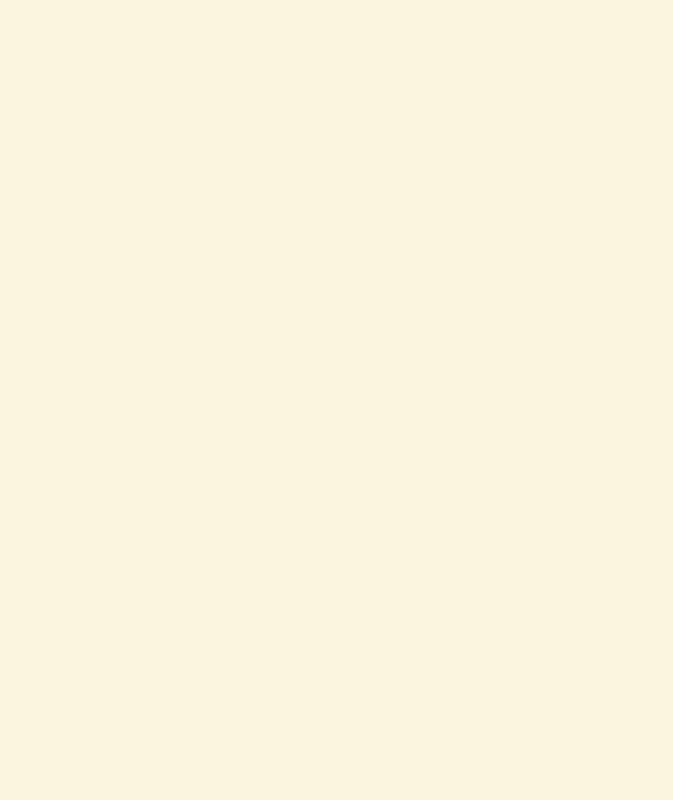
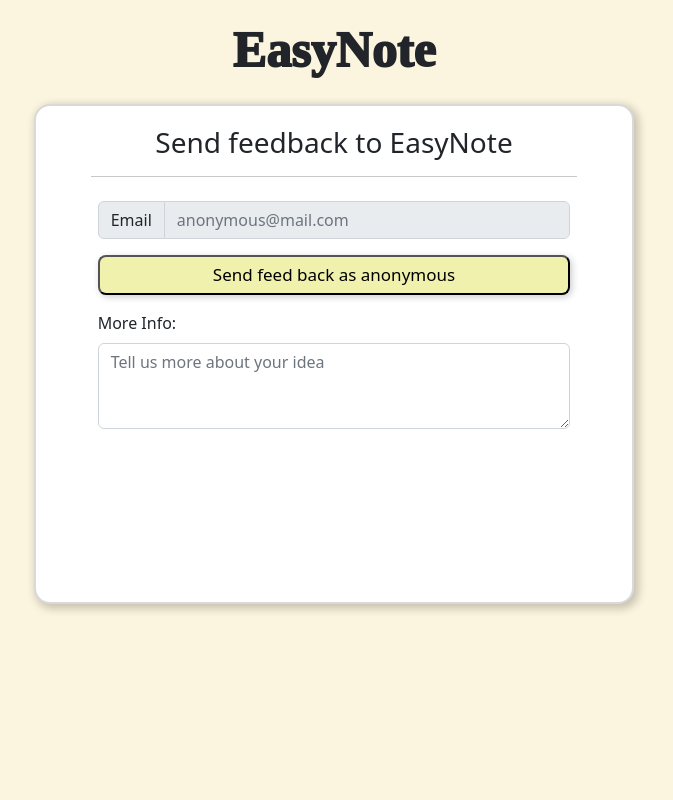
Before and after one commit to lechinhanb1910421/EasyNote_FE, a Vue app: page /feedback in a window 1280 px wide. Before the commit this address had no page. Shown: the top 800 px of the page, without its empty margins (306-979 px from the left). Built offline with nearby package versions, Linux system fonts and the light colour scheme; what @meforma/vue-toaster would draw is missing.

Commit message:
Add feedback schema page

```diff
--- a/src/components/Header.vue
+++ b/src/components/Header.vue
@@ -176,12 +176,14 @@ export default {
                     </button>
                   </li>
                   <li>
+                    <router-link to="/feedback">
                       <button class="dropdown-item profile_btn" type="button">
                         <span class="icon_cover">
                           <i class="fa-solid fa-message profile_icon"></i>
                         </span>
                         <span class="profile_span">Send Feedbacks </span>
                       </button>
+                    </router-link>
                   </li>
                   <li>
                     <button class="dropdown-item profile_btn" type="button" @click="logout">
--- a/src/routers/index.js
+++ b/src/routers/index.js
@@ -3,6 +3,7 @@ import DashBoard from '@/views/DashBoard.vue'
 import LoginPage from '@/views/LoginPage.vue'
 import Forgot from '@/components/Forgot.vue'
 import Profile from '@/views/Profile.vue'
+import FeedBack from '@/views/FeedBack.vue'
 import Header from '@/components/Header.vue'
 import Footer from '@/components/Footer.vue'
 const routes = [
@@ -40,6 +41,14 @@ const routes = [
       mainBody: Profile,
       Footer: Footer
     }
+  },
+  {
+    path: '/feedback',
+    name: 'feedback',
+    components: {
+      mainBody: FeedBack,
+      Footer: Footer
+    }
   }
 ]
 
--- /dev/null
+++ b/src/views/FeedBack.vue
@@ -0,0 +1,111 @@
+<script>
+// import router from '@/routers'
+import { useUserStore } from '@/stores/user'
+export default {
+  setup() {
+    const userStore = useUserStore()
+    return {
+      userStore
+    }
+  },
+  data() {
+    return {
+      email: '',
+      isDefaultEmail: true
+    }
+  },
+  methods: {
+    useAnoEmail() {
+      this.email = 'anonymous@mail.com'
+      console.log(this.email)
+    }
+  },
+  created() {
+    if (!this.userStore.user.email) {
+      this.email = 'anonymous@mail.com'
+    } else {
+      this.email = this.userStore.user.email
+    }
+  }
+}
+</script>
+<template>
+  <div class="container-fluid">
+    <div id="login_main" class="container">
+      <div class="row m-auto">
+        <div class="col-12 text-center">
+          <h2 id="login_title">EasyNote</h2>
+        </div>
+        <div class="col-10 m-auto mt-3">
+          <div class="row feedback_ctn">
+            <div class="col-12 mb-4 text-center">
+              <h3>Send feedback to EasyNote</h3>
+              <hr style="width: 85%; margin: auto" class="mt-3" />
+            </div>
+            <div class="col-10 m-auto d-block">
+              <form ref="feedbackForm" @submit.prevent="submit">
+                <div class="input-group mb-3">
+                  <span class="input-group-text" id="email">Email</span>
+                  <input type="text" class="form-control" :placeholder="email" aria-label="Email" aria-describedby="email" disabled />
+                </div>
+                <div class="mb-3">
+                  <button type="button" class="btn_changeEmail" @click="useAnoEmail">Send feed back as anonymous</button>
+                </div>
+                <div class="mb-3">
+                  <label for="feedbackDetail" class="form-label">More Info:</label>
+                  <textarea class="form-control" id="feedbackDetail" rows="3" placeholder="Tell us more about your idea"></textarea>
+                </div>
+              </form>
+            </div>
+          </div>
+        </div>
+      </div>
+
+      <!-- <div class="row mt-3">
+        <div class="col-12"></div>
+      </div> -->
+    </div>
+  </div>
+</template>
+<style scoped>
+#login_main {
+  min-height: 100vh;
+  display: block;
+}
+#login_container {
+  width: 80%;
+  margin-left: 10%;
+  height: fit-content;
+  border-radius: 1.5rem;
+  box-shadow: rgb(0 0 0 / 20%) 4px 4px 7px 0;
+}
+#login_title {
+  margin-top: 20px;
+  font-size: 50px;
+  font-weight: 1000;
+  font-family: cursive;
+}
+.feedback_ctn {
+  display: block;
+  margin: auto;
+  width: 600px;
+  padding-top: 20px;
+  background-color: white;
+  height: 500px;
+  border-radius: 1rem;
+  border: 2px solid rgb(0 0 0 / 15%);
+  box-shadow: rgb(0 0 0 / 20%) 3px 3px 9px 2px;
+}
+.btn_changeEmail {
+  font-weight: 500;
+  font-size: 17px;
+  width: 100%;
+  height: 40px;
+  background-color: #f1f1ae;
+  border-radius: 0.5rem;
+  box-shadow: rgb(0 0 0 / 20%) 2px 2px 7px 0px;
+}
+.text-left {
+  margin-left: 0px;
+}
+</style>
--- a/src/views/Profile.vue
+++ b/src/views/Profile.vue
@@ -2,7 +2,6 @@
 import router from '@/routers'
 import AccountService from '@/services/account.service'
 import { useUserStore } from '@/stores/user'
-import axios from 'axios'
 
 export default {
   data() {
```
Lines whose indentation alone changed are shown as unchanged.
